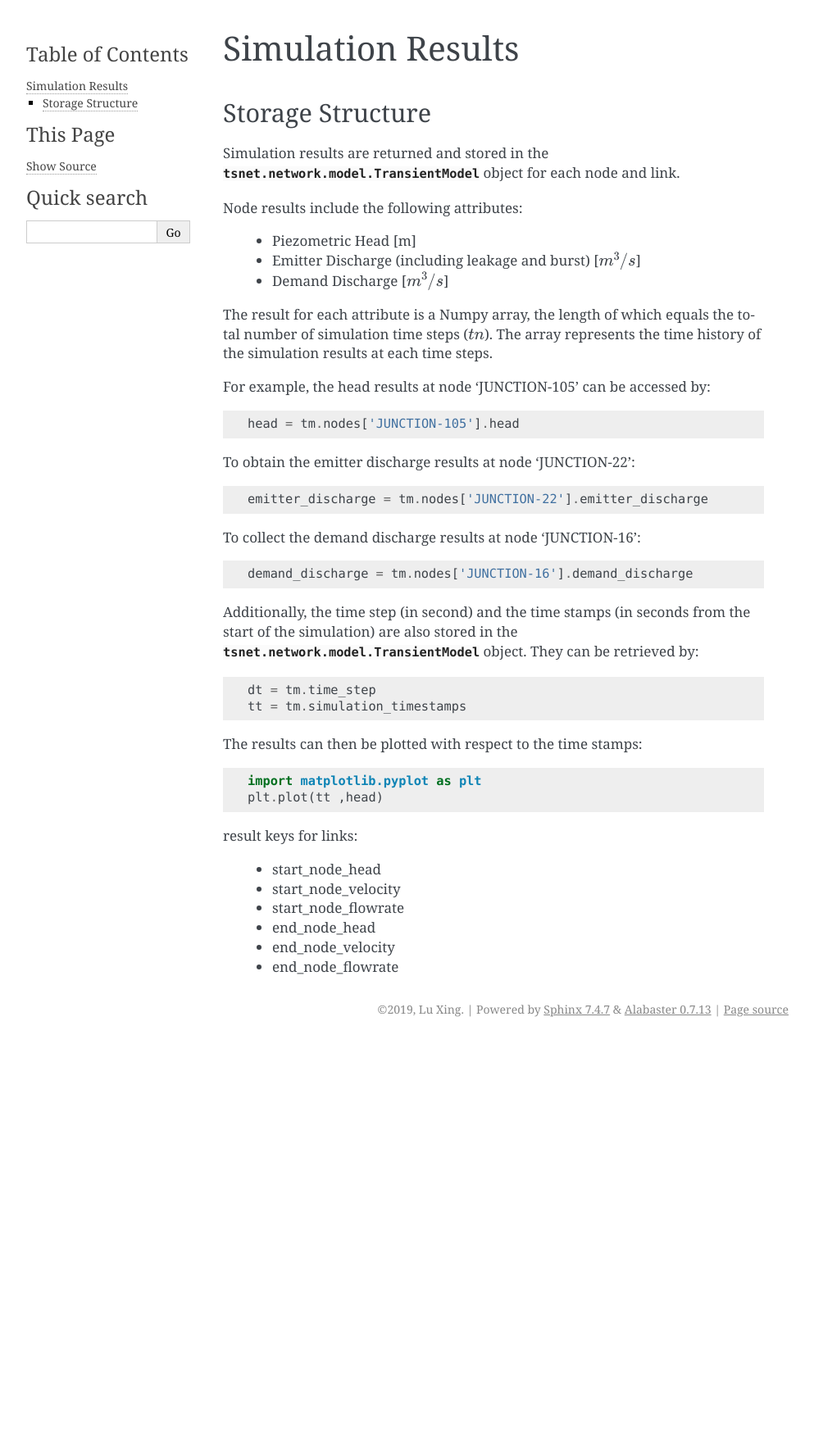
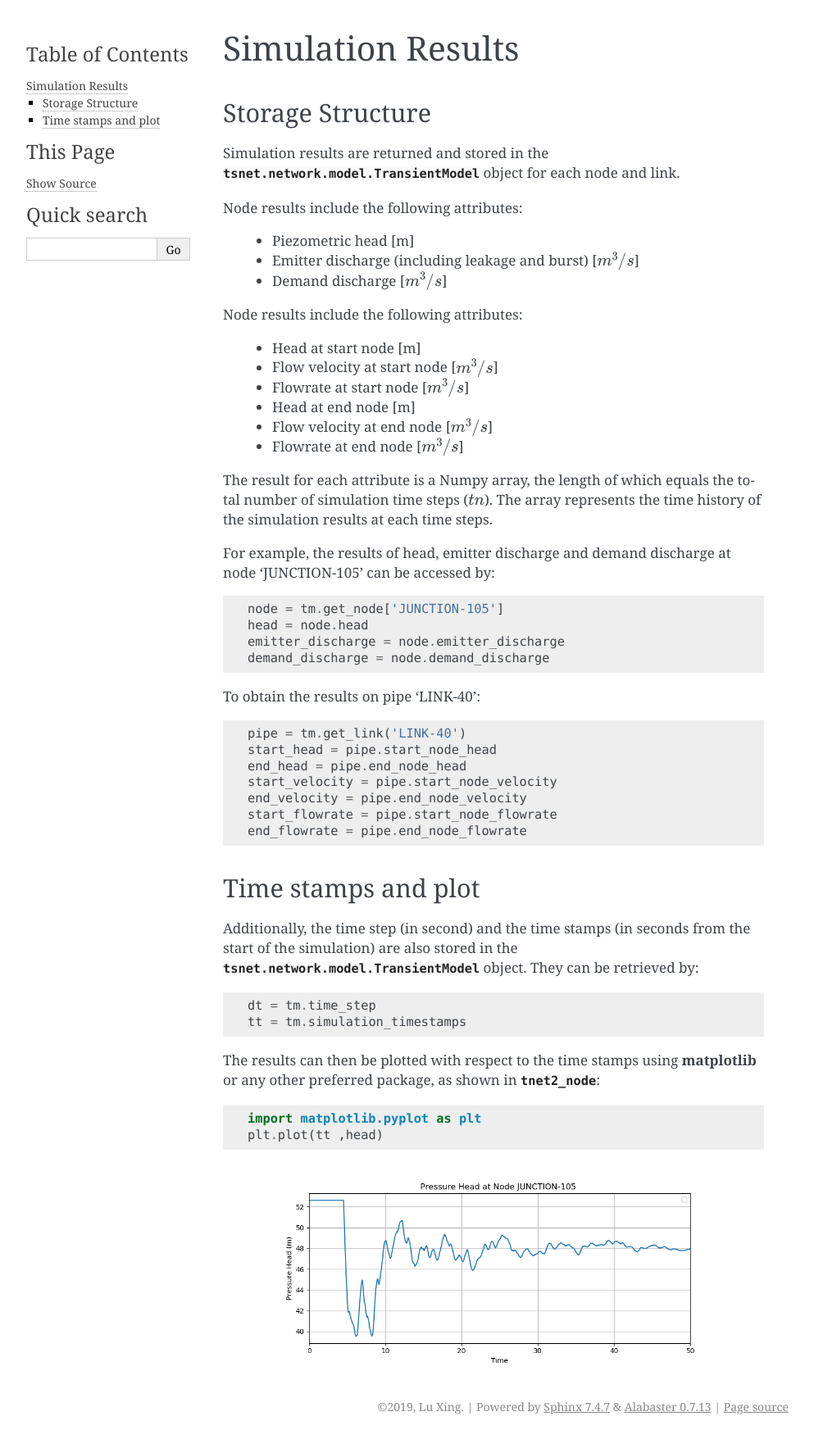
Before and after one commit to glorialulu/TSNet, a Sphinx documentation site: the page built from docs/results.rst, in a window 1280 px wide. Shown: the whole page at 82% size, without its empty margins (148-1141 px from the left). Built offline with Sphinx 7.4.7, drawn with Linux system fonts in a browser that asks for light colours; before the commit the page ends 1271 px from its top, so only the background shows below that.

Commit message:
results explained

```diff
--- a/docs/results.rst
+++ b/docs/results.rst
@@ -10,32 +10,49 @@ Simulation results are returned and stored in the
 
 Node results include the following attributes:
 
-    - Piezometric Head [m]
-    - Emitter Discharge (including leakage and burst) [:math:`m^3/s`]
-    - Demand Discharge [:math:`m^3/s`]
+    - Piezometric head [m]
+    - Emitter discharge (including leakage and burst) [:math:`m^3/s`]
+    - Demand discharge [:math:`m^3/s`]
+
+Node results include the following attributes:
+
+    - Head at start node [m]
+    - Flow velocity at start node [:math:`m^3/s`]
+    - Flowrate at start node [:math:`m^3/s`]
+    - Head at end node [m]
+    - Flow velocity at end node [:math:`m^3/s`]
+    - Flowrate at end node [:math:`m^3/s`]
+
 
 The result for each attribute is a Numpy array, the length of
 which equals the total number of simulation time steps (:math:`tn`).
 The array represents the time history of the simulation results at
 each time steps.
 
-For example, the head results at node 'JUNCTION-105' can be accessed by:
+For example, the results of head, emitter discharge and demand discharge
+at node 'JUNCTION-105' can be accessed by:
 
 .. code:: python
 
-  head = tm.nodes['JUNCTION-105'].head
+  node = tm.get_node['JUNCTION-105']
+  head = node.head
+  emitter_discharge = node.emitter_discharge
+  demand_discharge = node.demand_discharge
 
-To obtain the emitter discharge results at node 'JUNCTION-22':
+To obtain the results on pipe 'LINK-40':
 
 .. code:: python
 
-  emitter_discharge = tm.nodes['JUNCTION-22'].emitter_discharge
+  pipe = tm.get_link('LINK-40')
+  start_head = pipe.start_node_head
+  end_head = pipe.end_node_head
+  start_velocity = pipe.start_node_velocity
+  end_velocity = pipe.end_node_velocity
+  start_flowrate = pipe.start_node_flowrate
+  end_flowrate = pipe.end_node_flowrate
 
-To collect the demand discharge results at node 'JUNCTION-16':
-
-.. code:: python
-
-  demand_discharge = tm.nodes['JUNCTION-16'].demand_discharge
+Time stamps and plot
+---------------------
 
 Additionally, the time step (in second) and the time stamps (in seconds
 from the start of the simulation) are also stored in the
@@ -47,18 +64,15 @@ by:
     dt = tm.time_step
     tt = tm.simulation_timestamps
 
-The results can then be plotted with respect to the time stamps:
+The results can then be plotted with respect to the time stamps using
+**matplotlib** or any other preferred package, as shown in :numref:`tnet2_node`:
 
 .. code:: python
 
     import matplotlib.pyplot as plt
     plt.plot(tt ,head)
 
-result keys for links:
-
-    - start_node_head
-    - start_node_velocity
-    - start_node_flowrate
-    - end_node_head
-    - end_node_velocity
-    - end_node_flowrate
+.. _tnet2_node:
+.. figure:: figures/tnet2_node.png
+   :width: 600
+   :alt: tnet2_node
```
